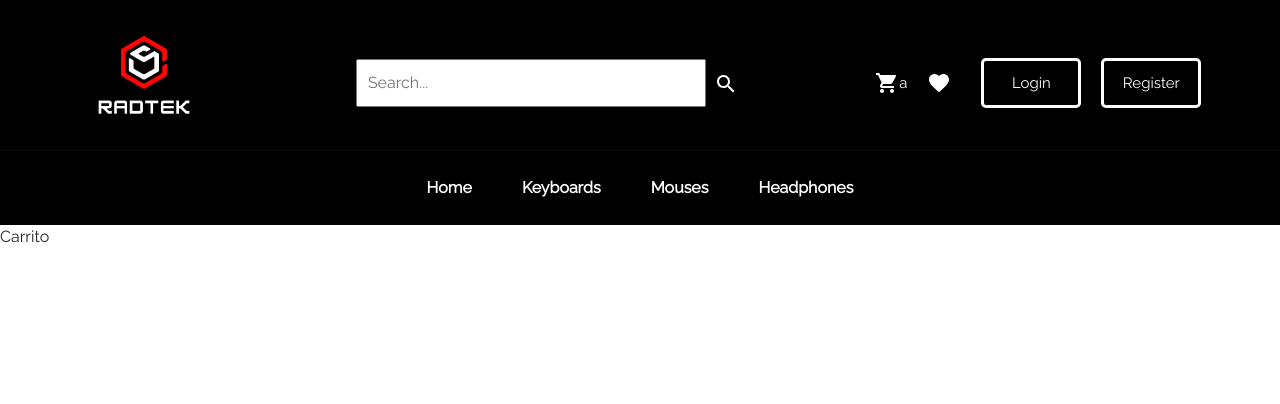
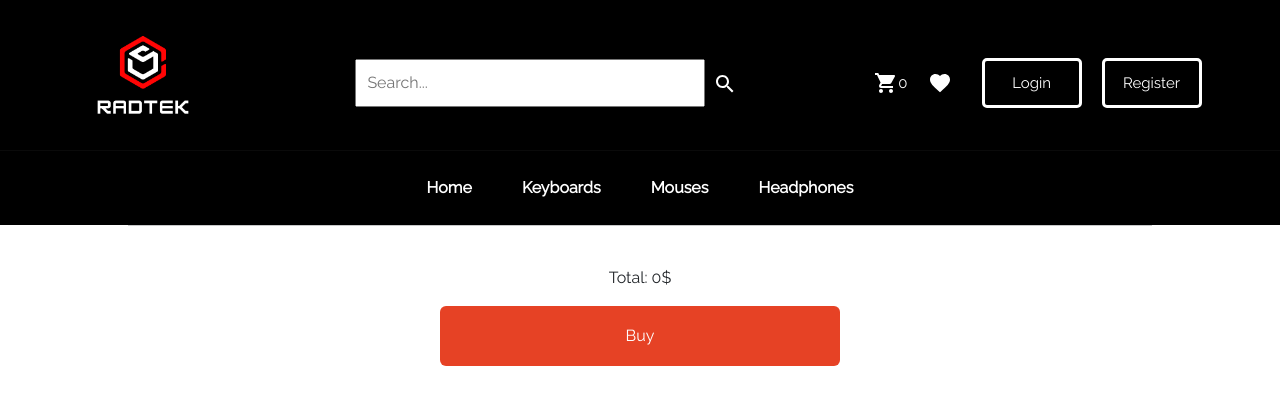
Before and after one commit to Lucas52352/Gaming-eCommerce, a React (Vite) app: page /cart in a window 1280 px wide. Shown: the top 404 px of the page. Built offline with nearby package versions, Linux system fonts and the light colour scheme.

Commit message:
carrito terminado

```diff
--- a/package.json
+++ b/package.json
@@ -18,6 +18,8 @@
     "@mui/icons-material": "^5.14.0",
     "@mui/material": "^5.14.0",
     "@reduxjs/toolkit": "^1.9.5",
+    "@stripe/react-stripe-js": "^2.1.1",
+    "@stripe/stripe-js": "^1.54.1",
     "@types/react-redux": "^7.1.25",
     "axios": "^1.4.0",
     "bootstrap": "^5.3.0",
--- a/src/App.tsx
+++ b/src/App.tsx
@@ -7,6 +7,7 @@ import Carrito from './components/Carrito/Carrito'
 import KeyboardCategory from './components/Category/KeyboardCategory'
 import Headphones from './components/Category/Headphones'
 import MouseCategory from './components/Category/MouseCategory'
+import Payment from './components/Payment/Payment'
 function App() {
 
   return (
@@ -14,6 +15,7 @@ function App() {
         <NavBar/>
        <Routes>
         <Route path="/" element={<Home/>}/>
+        <Route path="/payments" element={<Payment/>}/>
         <Route path="/cart" element={<Carrito/>}/>
         <Route path="/product/:id" element={<Detail/>}/>
         <Route path="/keyboards" element={<KeyboardCategory/>}/>
--- a/src/components/Carrito/Carrito.tsx
+++ b/src/components/Carrito/Carrito.tsx
@@ -1,8 +1,66 @@
-import React from 'react'
+import { useSelector } from 'react-redux'
+import "./carrito.css"
+function Carrito() {
+  const cart = useSelector((state:any) => state.cart.cartProducts)
+  console.log(cart);
+  const total = cart.map((item:any)=> item.product)
 
-function Carrito() {
+  const totally = total.map((item:any)=> {
+
+   return item.map((itemBi:any)=>{
+    return itemBi.price
+   })
+  }
+  )
+  let numbers = 0;
+  for (let i = 0; i < totally.length; i++) {
+    const element = totally[i];
+    if(element[0]){
+      numbers += Math.floor(element[0])
+    }
+  }
+
   return (
-    <div>Carrito</div>
+    <div className='carContainer'>
+      <hr />
+        {
+          cart
+          ?
+          <div className='cartAllContainer'>
+            {
+
+              cart.map((item:any)=>{
+                return(
+                  <div className='div'>
+                    {
+                      item.product.map((item:any)=>{
+                      return(
+                      <div className='cartContainer'>
+                        <img src={item.image[0]} alt={item.name} className='imageCart'/>
+                        <div className='cartInfo'>
+                        <h3 id="h3">{item.name}</h3>
+                        <hr className='hr'/>
+                        </div>
+                        <h4 id="h3">${item.price}</h4>
+                      </div>
+                      )
+                    })
+                  }
+                    <h3 id="h3"> Quantity:{item.cant}</h3>
+                  </div>
+                )
+              })
+            }
+          </div>
+
+          :
+          <h1>Empty Cart...........</h1>
+        }
+      <div style={{display:"flex", alignItems:"center", flexDirection:"column", margin: "40px", width:"100vw", justifyContent:"end"}}>
+      <p>Total: {numbers}$</p>
+     <button className='bought'>Buy</button>
+        </div>
+   </div>
   )
 }
 
--- /dev/null
+++ b/src/components/Carrito/carrito.css
@@ -0,0 +1,49 @@
+.cartAllContainer{
+    display: flex;
+    flex-direction: column;
+    width: 100%;
+}
+.imageCart{
+    max-width: 100px;
+    padding: 20px;
+}
+.cartContainer{
+    display: flex;
+    align-items: center;
+    justify-content: space-between;
+
+    width: 100%;
+    margin: 9px;
+}
+.div{
+    display: flex;
+    justify-content: space-between;
+    align-items: center;
+}
+#h3{
+    font-size: 17px;
+    padding: 30px;
+}
+.hr{
+    width: 50vw;
+}
+.cartInfo{
+    display: flex;
+    align-items: center;
+    justify-content: center;
+    flex-direction: column;
+}
+.carContainer{
+    display: flex;
+    flex-direction: column;
+    justify-content: center;
+    align-items: center;
+}
+.bought{
+    background-color: rgb(230, 66, 37);
+    border: none;
+    color: white;
+    width: 400px;
+    height: 60px;
+    border-radius: 6px;
+}
--- a/src/components/Detail/Detail.tsx
+++ b/src/components/Detail/Detail.tsx
@@ -21,7 +21,7 @@ const Detail = () => {
   const prodById = useSelector((state:any) => state.products.productById)
   const cart = useSelector((state:any) => state.cart.cartProducts)
 
-  console.log(id);
+  console.log(cart, "CARRITO");
 
   const addProd = ()=>{
     if(prodById){
@@ -40,8 +40,6 @@ const Detail = () => {
     }
   }, [])
 
-  console.log(prodById);
-  console.log(cart,"CART ASHEI");
 
   return (
     <div>
--- a/src/components/NavBar/NavBar.tsx
+++ b/src/components/NavBar/NavBar.tsx
@@ -17,13 +17,12 @@ const NavBar = () => {
    const [search , setSearch] = useState("")
    const productos = useSelector((state:any) => state.products)
    const cart = useSelector((state:any) => state.cart.cartProducts)
-   const mapingindemap = cart.flatMap((prod:any)=>{
-      return prod.map((element:any)=> {return element})
-   })
-
-
-  console.log(mapingindemap, "disdispara");
-
+   const cantidad = cart.map((item:any)=>{
+        return (+item.cant)
+      })
+   const totalCantidad = cantidad.reduce((accumulator:any, currentValue:any) => {
+        return accumulator + currentValue;
+      }, 0);
   const searcher = (event:any)=>{
     setSearch(event.target.value)
   }
@@ -31,7 +30,7 @@ const NavBar = () => {
     setSearch("")
   }
   const results = !search ? productos: productos.products.filter((item:any)=> item.name.toLowerCase().includes(search.toLowerCase()))
-  console.log(results);
+
 
   return (
     <div>
@@ -77,7 +76,7 @@ const NavBar = () => {
         <div className='sectionCart'>
           <Link to="/cart" className='linkIcon'>
           <ShoppingCartIcon className='cart'/>
-          <span>a</span>
+          <span>{totalCantidad}</span>
           </Link>
           <FavoriteIcon className='fav'/>
           <Stack direction="row" spacing={2}>
--- /dev/null
+++ b/src/components/Payment/Payment.tsx
@@ -0,0 +1,16 @@
+import React from 'react'
+import { loadStripe } from '@stripe/stripe-js'
+import { Elements, CardElement } from '@stripe/react-stripe-js'
+function Payment() {
+
+    const stripePromise = loadStripe("pk_test_51NORIxCelYUlowq6q2AGvya8lJ8xQvmoU2Q7lkwxaF4Kj0lvfi7ingHgn6pTysiVlAyTgfd1p0r05QAcGDFvktSB00g4xOI53P")
+  return (
+    <Elements stripe={stripePromise}>
+        <form>
+            <CardElement/>
+        </form>
+    </Elements>
+  )
+}
+
+export default Payment
--- a/src/components/Products/Products.tsx
+++ b/src/components/Products/Products.tsx
@@ -11,11 +11,12 @@ import axios from "axios"
 const Products = () => {
     const productos = useSelector((state:any) => state.products)
     const dispatch: any = useDispatch()
-    const { logout, user} = useAuth0();
+    const { user} = useAuth0();
     const [userNext , setUserNext] = useState({
       name:"",
       email:""
     });
+
     useEffect(() => {
       if(user?.name && user?.email){
         setUserNext({
@@ -29,7 +30,6 @@ const Products = () => {
     }, [user])
 
     const response = ()=>{
-      console.log("USUARIO CREADO");
       return axios.post("http://localhost:3001/user", userNext)
     }
 
--- a/src/redux/CartActions.ts
+++ b/src/redux/CartActions.ts
@@ -1,6 +1,9 @@
-import axios from 'axios';
 import { cartProd } from './CartSlice';
 
 export const pushCartProd = (product:any , cantidad:any)=> async (dispatch:any)=>{
-    dispatch(cartProd([product, cantidad]))
+    const obj = {
+        product: product,
+        cant: cantidad
+    }
+    dispatch(cartProd(obj))
 }
--- a/src/redux/CartSlice.ts
+++ b/src/redux/CartSlice.ts
@@ -3,9 +3,7 @@ import { createSlice } from "@reduxjs/toolkit";
 export const cartSlice = createSlice({
     name: 'products',
     initialState:{
-        cartProducts:[
-
-        ],
+        cartProducts:[],
         user:{}
     },
     reducers:{
```
Also changed, not shown: 1 other file (tests, documents, lock files or other folders).
